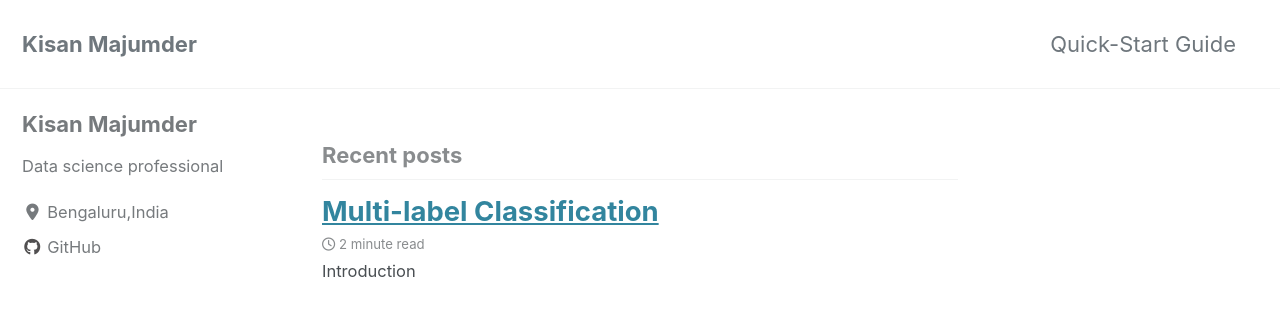
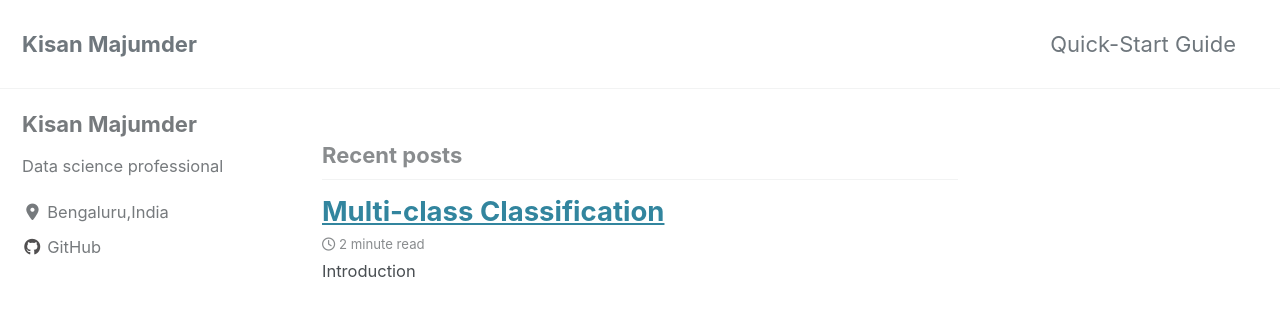
Before and after one commit to kisanmajumder/kisanmajumder.github.io, a Jekyll site: the page built from index.html, in a window 1280 px wide and 900 px high. Shown: the top 316 px of the window. Built offline with Jekyll 4.4.1, drawn with Linux system fonts in a browser that asks for light colours; cached includes are drawn as plain includes; nearby versions of some CDN libraries; the list of posts is cut into pages by our own code.

Commit message:
draft fix2

```diff
--- a/_posts/2019-11-21-multilabelclassification.md
+++ b/_posts/2019-11-21-multilabelclassification.md
@@ -1,5 +1,5 @@
 ---
-title: "Multi-label Classification"
+title: "Multi-class Classification"
 date: 2019-11-20
 tags: [machine learning, data science]
 mathjax: "true"
@@ -36,14 +31,15 @@ $$
 
 To obtain the second line above you can go through reference shared below, this relationship is also known as SoftMax function. Here \\( \theta_i \\) are the parameters of our model but notice that \\( \theta_i \\) is a vector quantity since for K classes we will have to fit \\( \theta_1,\theta_2.....\theta_k \\) parameters. We can write our model hypothesis function and it's expected output as :
 
-
-\\[ h_\theta_x=\begin{bmatrix} \phi_1
+$$
+h_\theta_x=\begin{bmatrix} \phi_1
 \\ \phi_2
 \\ \phi_3
 \\.
 \\.
 \\\phi_k-1
-\end{bmatrix} \\]
+\end{bmatrix}
+$$
 
 
 ### Parameter fitting
```
Also changed, not shown: other parts of _posts/2019-11-21-multilabelclassification.md (+4 -9 lines).
